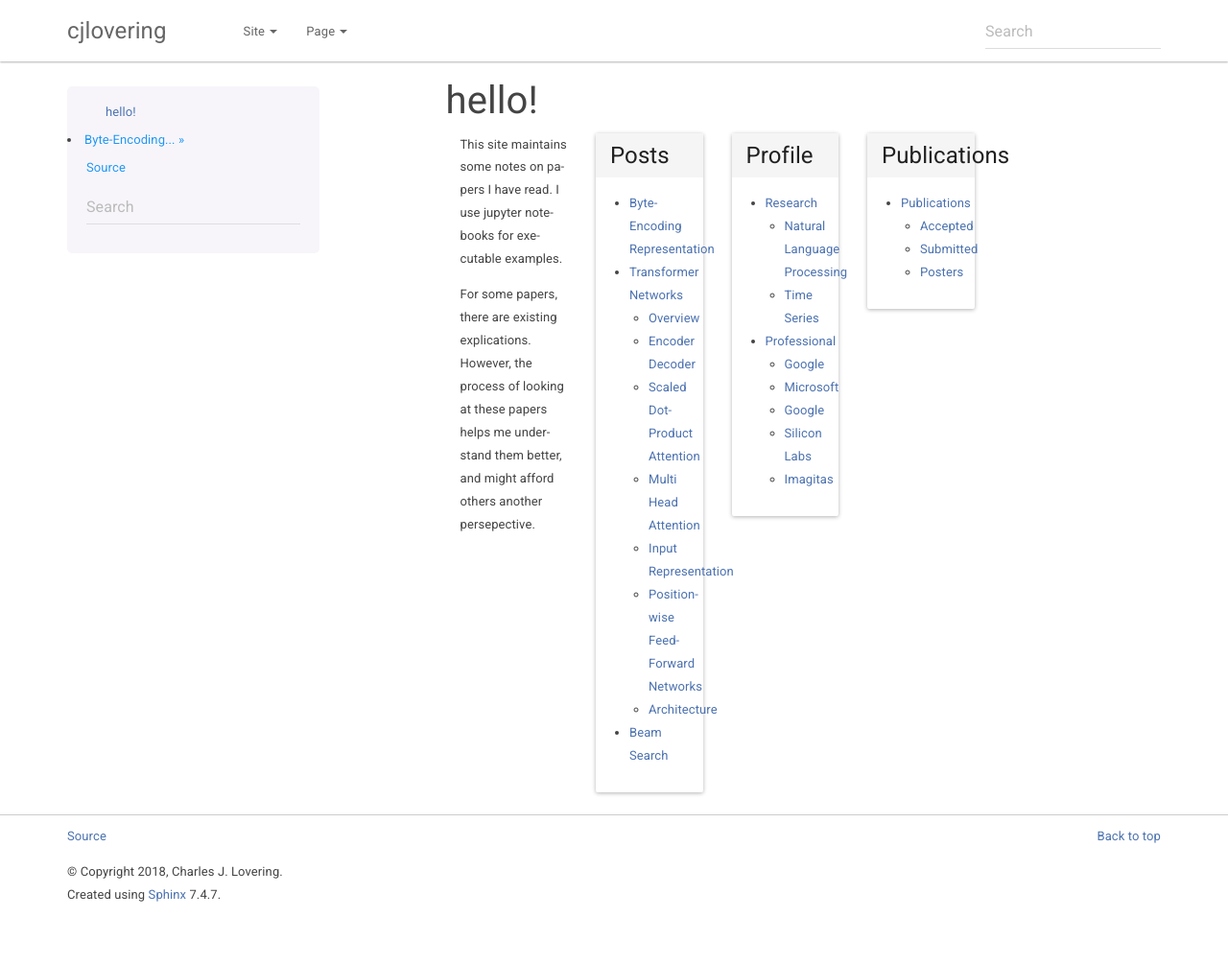
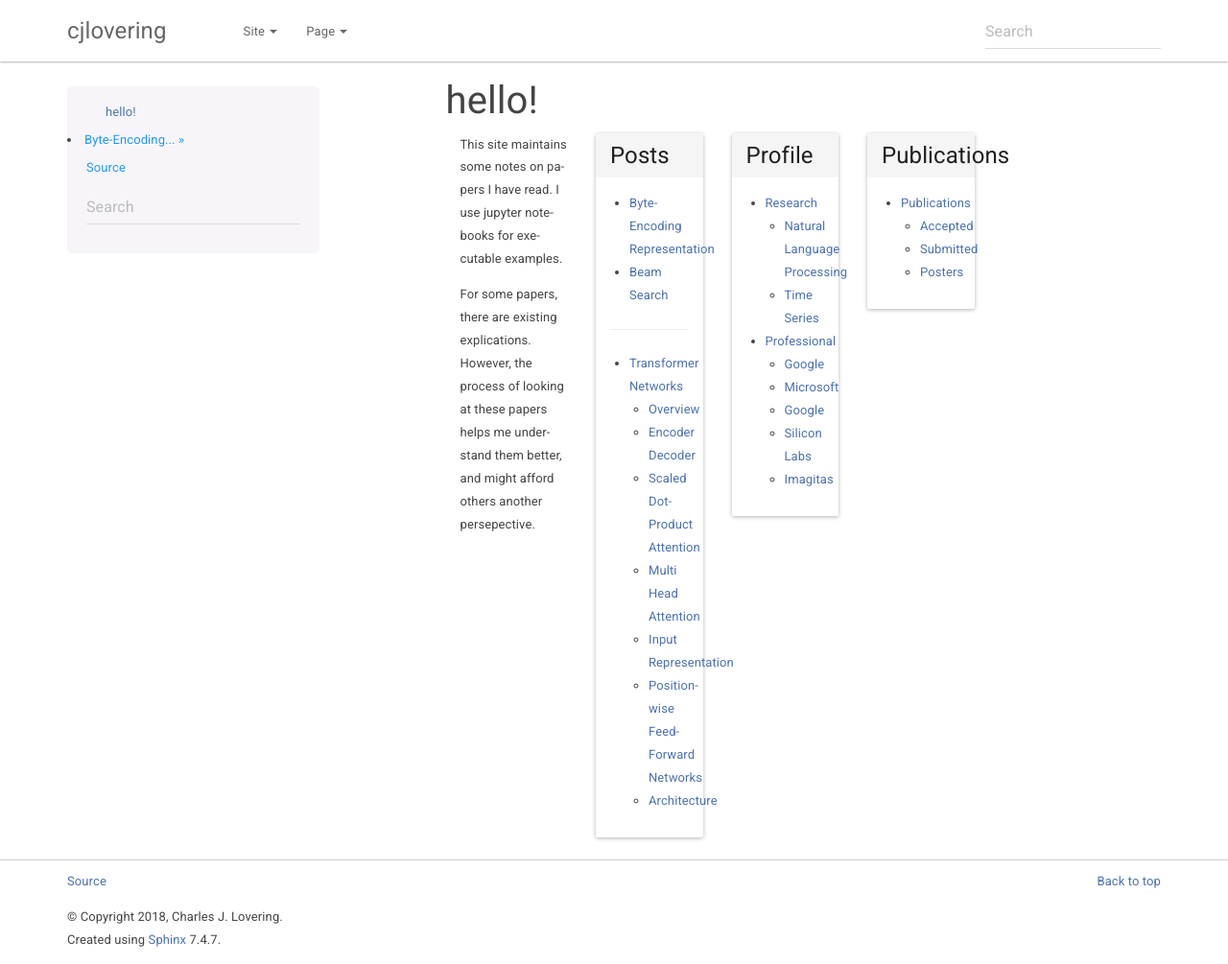
Before and after one commit to cjlovering/cjlovering.github.io, a Sphinx documentation site: the page built from docs/source/index.rst, in a window 1280 px wide and 1005 px high. Shown: the whole window at 96% size. Built offline with Sphinx 7.4.7, drawn with Linux system fonts in a browser that asks for light colours; part of the change alters nothing that is shown.

```diff
--- a/docs/source/index.rst
+++ b/docs/source/index.rst
@@ -28,11 +28,21 @@ For some papers, there are existing explications. However, the process of lookin
 
 .. toctree::
    :maxdepth: 2
-   :glob:
 
-   posts/*
+   posts/002.ipynb
+   posts/004.ipynb
 
 .. raw:: html
+
+  <hr />
+
+.. toctree::
+   :maxdepth: 2
+
+   posts/003.ipynb
+
+.. raw:: html
+
 
   </div>
   </div>
```
